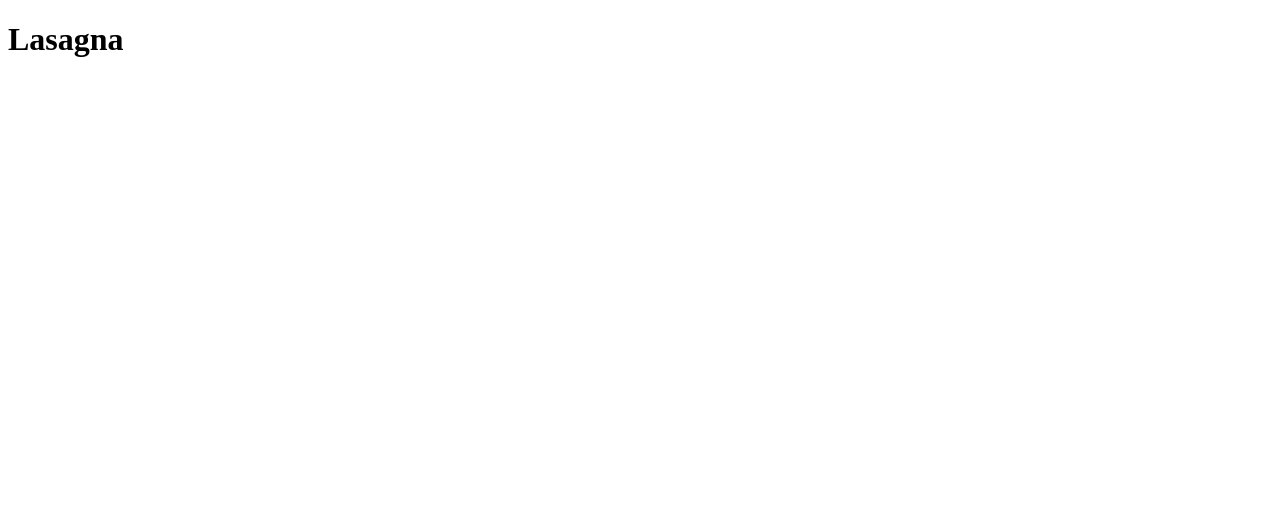
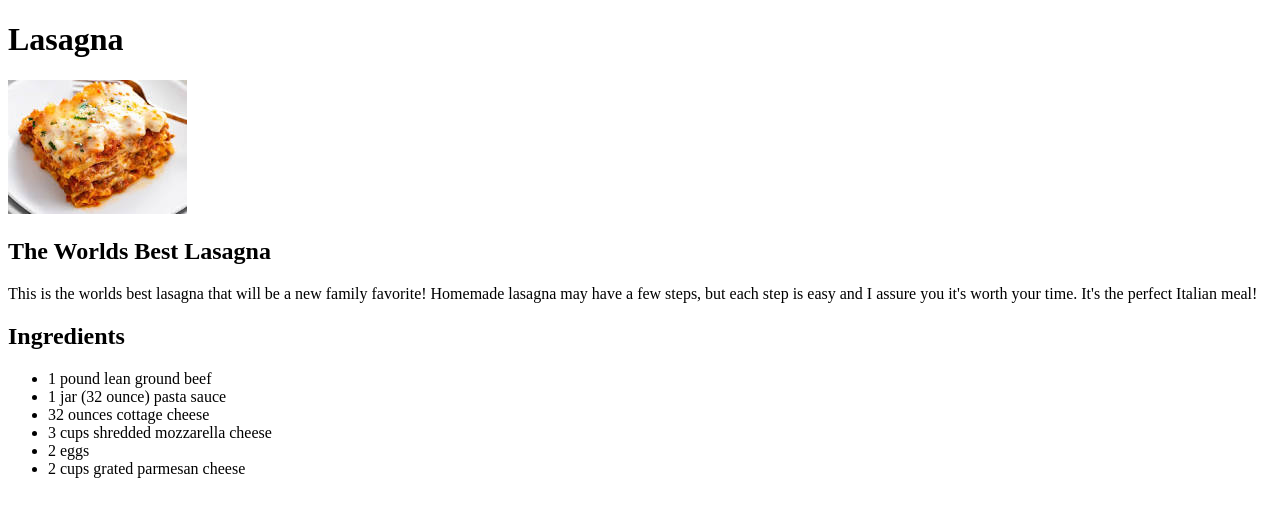
Before and after one commit to blackstone3W/odin-recipes, a plain HTML site: page recipes/lasagna.html in a window 1280 px wide. Drawn offline with Linux system fonts and the light colour scheme.

Commit message:
Update receipes and add images file

```diff
--- a/recipes/lasagna.html
+++ b/recipes/lasagna.html
@@ -4,9 +4,24 @@
     <meta charset="UTF-8">
     <meta http-equiv="X-UA-Compatible" content="IE=edge">
     <meta name="viewport" content="width=device-width, initial-scale=1.0">
-    <title>Document</title>
+    <title>Lasagna</title>
 </head>
 <body>
     <h1>Lasagna</h1>
+    <img src="../images/lasagna.jpeg">
+    <h2>The Worlds Best Lasagna</h2>
+    <p>This is the worlds best lasagna that will be a new family favorite! Homemade lasagna may have a few steps, but each step
+        is easy and I assure you it's worth your time. It's the perfect Italian meal!
+    </p>
+    <h2>Ingredients</h2>
+
+    <ul>
+        <li>1 pound lean ground beef</li>
+        <li>1 jar (32 ounce) pasta sauce</li>
+        <li>32 ounces cottage cheese</li>
+        <li>3 cups shredded mozzarella cheese</li>
+        <li>2 eggs</li>
+        <li>2 cups grated parmesan cheese</li>
+    </ul>
 </body>
 </html>
```
Also changed, not shown: images/lasagna.jpeg (added).
